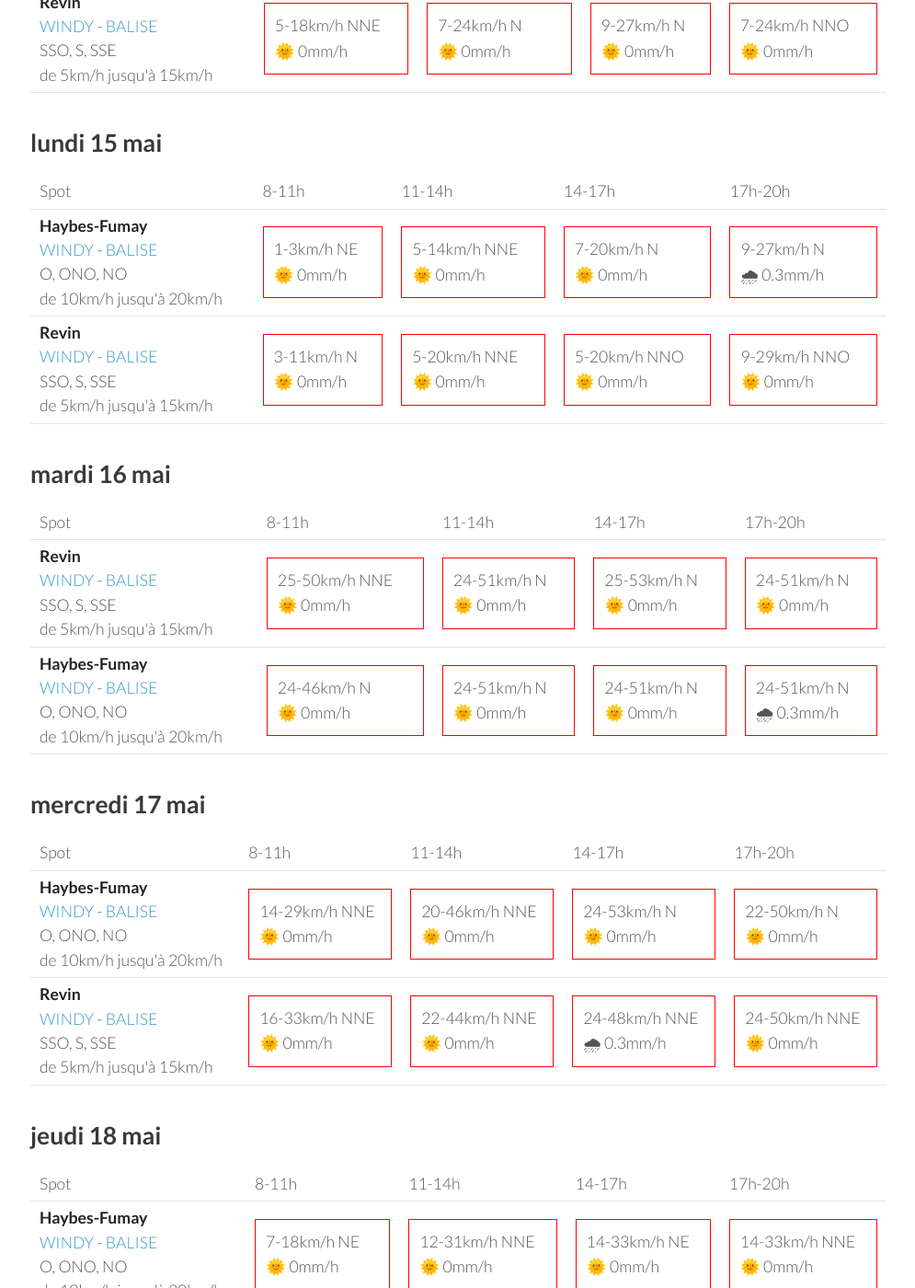
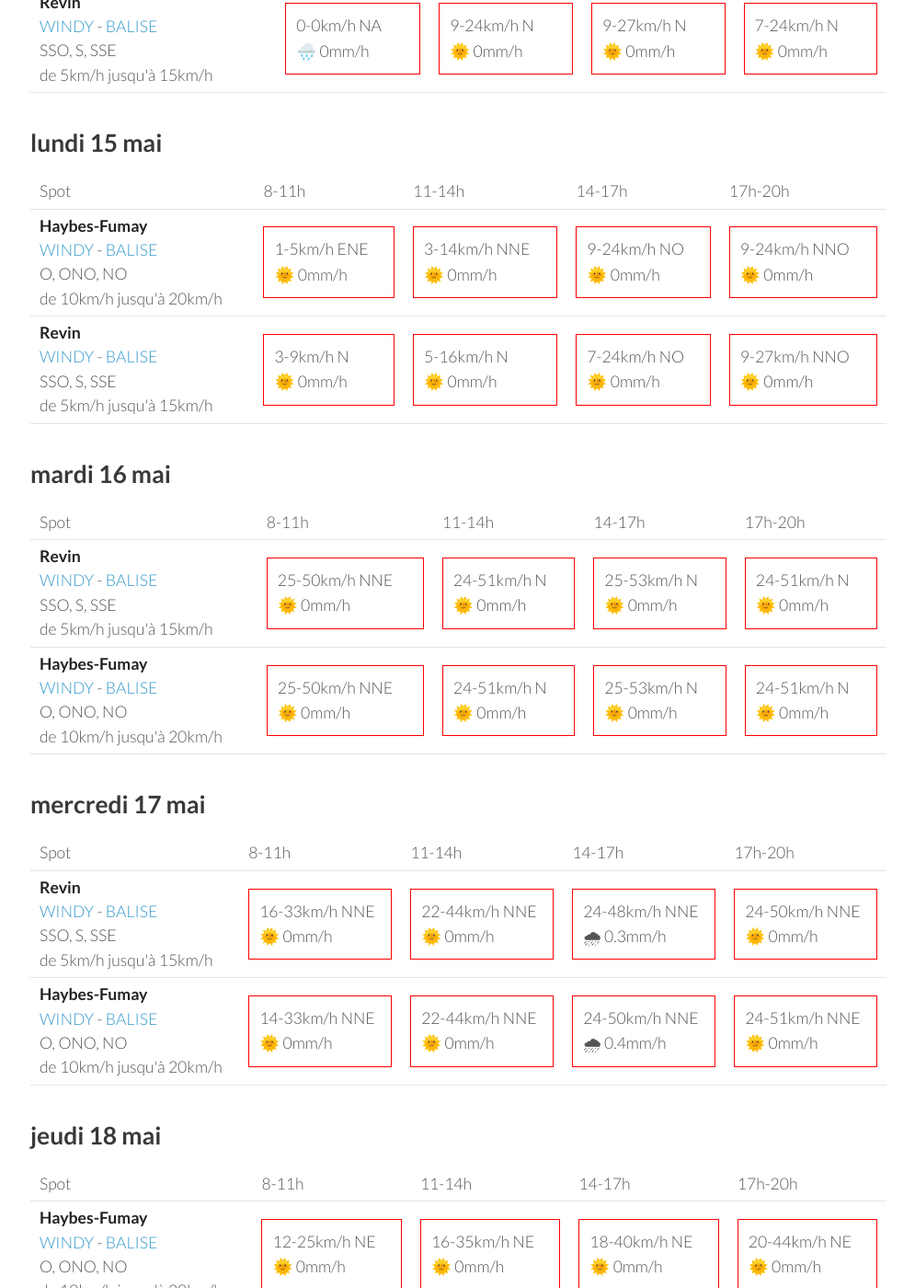
Before and after one commit to parapente-dans-le-nord/parapente-dans-le-nord.github.io, a Jekyll site: the page built from ardennes.markdown, in a window 1280 px wide and 1400 px high, scrolled down 499 px. Shown: the whole window at 92% size, without its empty margins (25-1020 px from the left). Built offline with Jekyll 4.4.1, drawn with Linux system fonts in a browser that asks for light colours; some of the changed text lies outside the part shown.

Commit message:
update index.markdown

```diff
--- a/ardennes.markdown
+++ b/ardennes.markdown
@@ -24,21 +24,19 @@ page mise à jour le dimanche 14 mai 10:10
 <tr>
         <td><strong>Haybes-Fumay</strong><br><a href="https://windy.com/49.998/4.715?49.913,4.738,10">WINDY</a> - <span class=""><a href="http://www.balisemeteo.com/balise.php?idBalise=104">BALISE</a> </span><br> <span class="vent-favorable">O, ONO, NO</span><br><span class="force-vent">de 10km/h jusqu'à 20km/h</span> </td>
 
-            <td><div class="not-flyable"><p>3-9km/h NNE</p><p>🌞 0mm/h</p></div></td>
-            <td><div class="not-flyable"><p>7-16km/h NNE</p><p>🌞 0mm/h</p></div></td>
+            <td><div class="not-flyable"><p>0-0km/h NA</p><p>🌧️ 0mm/h</p></div></td>
+            <td><div class="not-flyable"><p>5-16km/h N</p><p>🌞 0mm/h</p></div></td>
+            <td><div class="not-flyable"><p>9-24km/h N</p><p>🌞 0mm/h</p></div></td>
             <td><div class="not-flyable"><p>7-22km/h N</p><p>🌞 0mm/h</p></div></td>
-            <td><div class="not-flyable"><p>7-22km/h N</p><p>🌞 0mm/h</p></div></td>
-
 
     </tr>
 <tr>
         <td><strong>Revin</strong><br><a href="https://windy.com/49.948/4.625?49.543,4.625,8">WINDY</a> - <span class=""><a href="http://www.balisemeteo.com/balise.php?idBalise=5019">BALISE</a> </span><br> <span class="vent-favorable">SSO, S, SSE</span><br><span class="force-vent">de 5km/h jusqu'à 15km/h</span> </td>
 
-            <td><div class="not-flyable"><p>5-18km/h NNE</p><p>🌞 0mm/h</p></div></td>
+            <td><div class="not-flyable"><p>0-0km/h NA</p><p>🌧️ 0mm/h</p></div></td>
+            <td><div class="not-flyable"><p>9-24km/h N</p><p>🌞 0mm/h</p></div></td>
+            <td><div class="not-flyable"><p>9-27km/h N</p><p>🌞 0mm/h</p></div></td>
             <td><div class="not-flyable"><p>7-24km/h N</p><p>🌞 0mm/h</p></div></td>
-            <td><div class="not-flyable"><p>9-27km/h N</p><p>🌞 0mm/h</p></div></td>
-            <td><div class="not-flyable"><p>7-24km/h NNO</p><p>🌞 0mm/h</p></div></td>
-
 
     </tr>
 
@@ -60,20 +58,20 @@ page mise à jour le dimanche 14 mai 10:10
 <tr>
         <td><strong>Haybes-Fumay</strong><br><a href="https://windy.com/49.998/4.715?49.913,4.738,10">WINDY</a> - <span class=""><a href="http://www.balisemeteo.com/balise.php?idBalise=104">BALISE</a> </span><br> <span class="vent-favorable">O, ONO, NO</span><br><span class="force-vent">de 10km/h jusqu'à 20km/h</span> </td>
 
-            <td><div class="not-flyable"><p>1-3km/h NE</p><p>🌞 0mm/h</p></div></td>
-            <td><div class="not-flyable"><p>5-14km/h NNE</p><p>🌞 0mm/h</p></div></td>
-            <td><div class="not-flyable"><p>7-20km/h N</p><p>🌞 0mm/h</p></div></td>
-            <td><div class="not-flyable"><p>9-27km/h N</p><p>🌧 0.3mm/h</p></div></td>
+            <td><div class="not-flyable"><p>1-5km/h ENE</p><p>🌞 0mm/h</p></div></td>
+            <td><div class="not-flyable"><p>3-14km/h NNE</p><p>🌞 0mm/h</p></div></td>
+            <td><div class="not-flyable"><p>9-24km/h NO</p><p>🌞 0mm/h</p></div></td>
+            <td><div class="not-flyable"><p>9-24km/h NNO</p><p>🌞 0mm/h</p></div></td>
 
 
     </tr>
 <tr>
         <td><strong>Revin</strong><br><a href="https://windy.com/49.948/4.625?49.543,4.625,8">WINDY</a> - <span class=""><a href="http://www.balisemeteo.com/balise.php?idBalise=5019">BALISE</a> </span><br> <span class="vent-favorable">SSO, S, SSE</span><br><span class="force-vent">de 5km/h jusqu'à 15km/h</span> </td>
 
-            <td><div class="not-flyable"><p>3-11km/h N</p><p>🌞 0mm/h</p></div></td>
-            <td><div class="not-flyable"><p>5-20km/h NNE</p><p>🌞 0mm/h</p></div></td>
-            <td><div class="not-flyable"><p>5-20km/h NNO</p><p>🌞 0mm/h</p></div></td>
-            <td><div class="not-flyable"><p>9-29km/h NNO</p><p>🌞 0mm/h</p></div></td>
+            <td><div class="not-flyable"><p>3-9km/h N</p><p>🌞 0mm/h</p></div></td>
+            <td><div class="not-flyable"><p>5-16km/h N</p><p>🌞 0mm/h</p></div></td>
+            <td><div class="not-flyable"><p>7-24km/h NO</p><p>🌞 0mm/h</p></div></td>
+            <td><div class="not-flyable"><p>9-27km/h NNO</p><p>🌞 0mm/h</p></div></td>
 
 
     </tr>
@@ -106,10 +104,10 @@ page mise à jour le dimanche 14 mai 10:10
 <tr>
         <td><strong>Haybes-Fumay</strong><br><a href="https://windy.com/49.998/4.715?49.913,4.738,10">WINDY</a> - <span class=""><a href="http://www.balisemeteo.com/balise.php?idBalise=104">BALISE</a> </span><br> <span class="vent-favorable">O, ONO, NO</span><br><span class="force-vent">de 10km/h jusqu'à 20km/h</span> </td>
 
-            <td><div class="not-flyable"><p>24-46km/h N</p><p>🌞 0mm/h</p></div></td>
+            <td><div class="not-flyable"><p>25-50km/h NNE</p><p>🌞 0mm/h</p></div></td>
             <td><div class="not-flyable"><p>24-51km/h N</p><p>🌞 0mm/h</p></div></td>
+            <td><div class="not-flyable"><p>25-53km/h N</p><p>🌞 0mm/h</p></div></td>
             <td><div class="not-flyable"><p>24-51km/h N</p><p>🌞 0mm/h</p></div></td>
-            <td><div class="not-flyable"><p>24-51km/h N</p><p>🌧 0.3mm/h</p></div></td>
 
 
     </tr>
@@ -130,22 +128,22 @@ page mise à jour le dimanche 14 mai 10:10
       <td>17h-20h</td>
     </tr>
 <tr>
-        <td><strong>Haybes-Fumay</strong><br><a href="https://windy.com/49.998/4.715?49.913,4.738,10">WINDY</a> - <span class=""><a href="http://www.balisemeteo.com/balise.php?idBalise=104">BALISE</a> </span><br> <span class="vent-favorable">O, ONO, NO</span><br><span class="force-vent">de 10km/h jusqu'à 20km/h</span> </td>
-
-            <td><div class="not-flyable"><p>14-29km/h NNE</p><p>🌞 0mm/h</p></div></td>
-            <td><div class="not-flyable"><p>20-46km/h NNE</p><p>🌞 0mm/h</p></div></td>
-            <td><div class="not-flyable"><p>24-53km/h N</p><p>🌞 0mm/h</p></div></td>
-            <td><div class="not-flyable"><p>22-50km/h N</p><p>🌞 0mm/h</p></div></td>
-
-
-    </tr>
-<tr>
         <td><strong>Revin</strong><br><a href="https://windy.com/49.948/4.625?49.543,4.625,8">WINDY</a> - <span class=""><a href="http://www.balisemeteo.com/balise.php?idBalise=5019">BALISE</a> </span><br> <span class="vent-favorable">SSO, S, SSE</span><br><span class="force-vent">de 5km/h jusqu'à 15km/h</span> </td>
 
             <td><div class="not-flyable"><p>16-33km/h NNE</p><p>🌞 0mm/h</p></div></td>
             <td><div class="not-flyable"><p>22-44km/h NNE</p><p>🌞 0mm/h</p></div></td>
             <td><div class="not-flyable"><p>24-48km/h NNE</p><p>🌧 0.3mm/h</p></div></td>
             <td><div class="not-flyable"><p>24-50km/h NNE</p><p>🌞 0mm/h</p></div></td>
+
+
+    </tr>
+<tr>
+        <td><strong>Haybes-Fumay</strong><br><a href="https://windy.com/49.998/4.715?49.913,4.738,10">WINDY</a> - <span class=""><a href="http://www.balisemeteo.com/balise.php?idBalise=104">BALISE</a> </span><br> <span class="vent-favorable">O, ONO, NO</span><br><span class="force-vent">de 10km/h jusqu'à 20km/h</span> </td>
+
+            <td><div class="not-flyable"><p>14-33km/h NNE</p><p>🌞 0mm/h</p></div></td>
+            <td><div class="not-flyable"><p>22-44km/h NNE</p><p>🌞 0mm/h</p></div></td>
+            <td><div class="not-flyable"><p>24-50km/h NNE</p><p>🌧 0.4mm/h</p></div></td>
+            <td><div class="not-flyable"><p>24-51km/h NNE</p><p>🌞 0mm/h</p></div></td>
 
 
     </tr>
@@ -168,10 +166,10 @@ page mise à jour le dimanche 14 mai 10:10
 <tr>
         <td><strong>Haybes-Fumay</strong><br><a href="https://windy.com/49.998/4.715?49.913,4.738,10">WINDY</a> - <span class=""><a href="http://www.balisemeteo.com/balise.php?idBalise=104">BALISE</a> </span><br> <span class="vent-favorable">O, ONO, NO</span><br><span class="force-vent">de 10km/h jusqu'à 20km/h</span> </td>
 
-            <td><div class="not-flyable"><p>7-18km/h NE</p><p>🌞 0mm/h</p></div></td>
-            <td><div class="not-flyable"><p>12-31km/h NNE</p><p>🌞 0mm/h</p></div></td>
-            <td><div class="not-flyable"><p>14-33km/h NE</p><p>🌞 0mm/h</p></div></td>
-            <td><div class="not-flyable"><p>14-33km/h NNE</p><p>🌞 0mm/h</p></div></td>
+            <td><div class="not-flyable"><p>12-25km/h NE</p><p>🌞 0mm/h</p></div></td>
+            <td><div class="not-flyable"><p>16-35km/h NE</p><p>🌞 0mm/h</p></div></td>
+            <td><div class="not-flyable"><p>18-40km/h NE</p><p>🌞 0mm/h</p></div></td>
+            <td><div class="not-flyable"><p>20-44km/h NE</p><p>🌞 0mm/h</p></div></td>
 
 
     </tr>
@@ -202,6 +200,16 @@ page mise à jour le dimanche 14 mai 10:10
       <td>17h-20h</td>
     </tr>
 <tr>
+        <td><strong>Haybes-Fumay</strong><br><a href="https://windy.com/49.998/4.715?49.913,4.738,10">WINDY</a> - <span class=""><a href="http://www.balisemeteo.com/balise.php?idBalise=104">BALISE</a> </span><br> <span class="vent-favorable">O, ONO, NO</span><br><span class="force-vent">de 10km/h jusqu'à 20km/h</span> </td>
+
+            <td><div class="not-flyable"><p>11-25km/h NE</p><p>🌞 0mm/h</p></div></td>
+            <td><div class="not-flyable"><p>14-33km/h NE</p><p>🌞 0mm/h</p></div></td>
+            <td><div class="not-flyable"><p>18-40km/h NE</p><p>🌞 0mm/h</p></div></td>
+            <td><div class="not-flyable"><p>22-46km/h NE</p><p>🌞 0mm/h</p></div></td>
+
+
+    </tr>
+<tr>
         <td><strong>Revin</strong><br><a href="https://windy.com/49.948/4.625?49.543,4.625,8">WINDY</a> - <span class=""><a href="http://www.balisemeteo.com/balise.php?idBalise=5019">BALISE</a> </span><br> <span class="vent-favorable">SSO, S, SSE</span><br><span class="force-vent">de 5km/h jusqu'à 15km/h</span> </td>
 
             <td><div class="not-flyable"><p>12-27km/h NNE</p><p>🌞 0mm/h</p></div></td>
```
Also changed, not shown: other parts of ardennes.markdown (+1 -1 lines).
